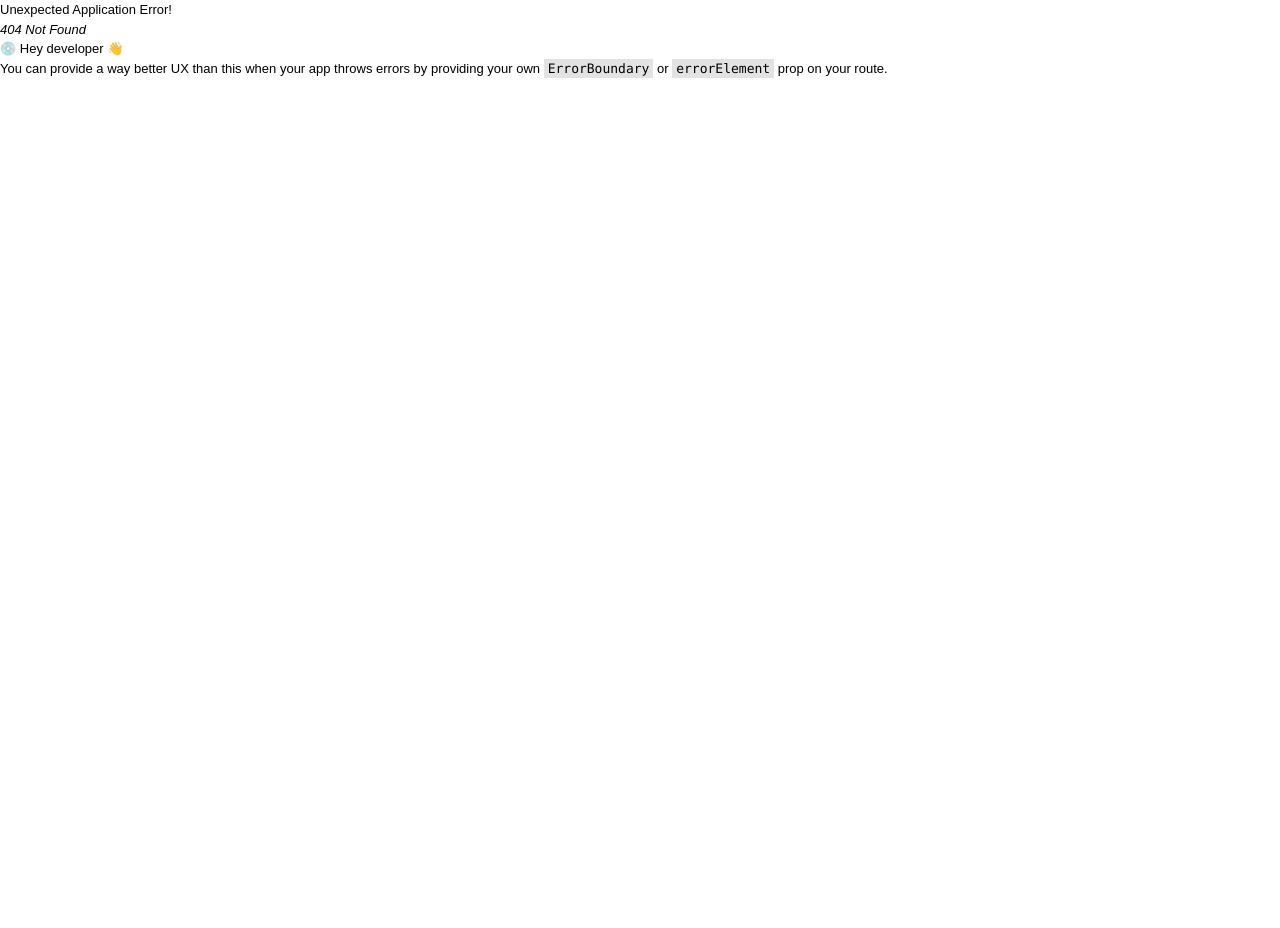
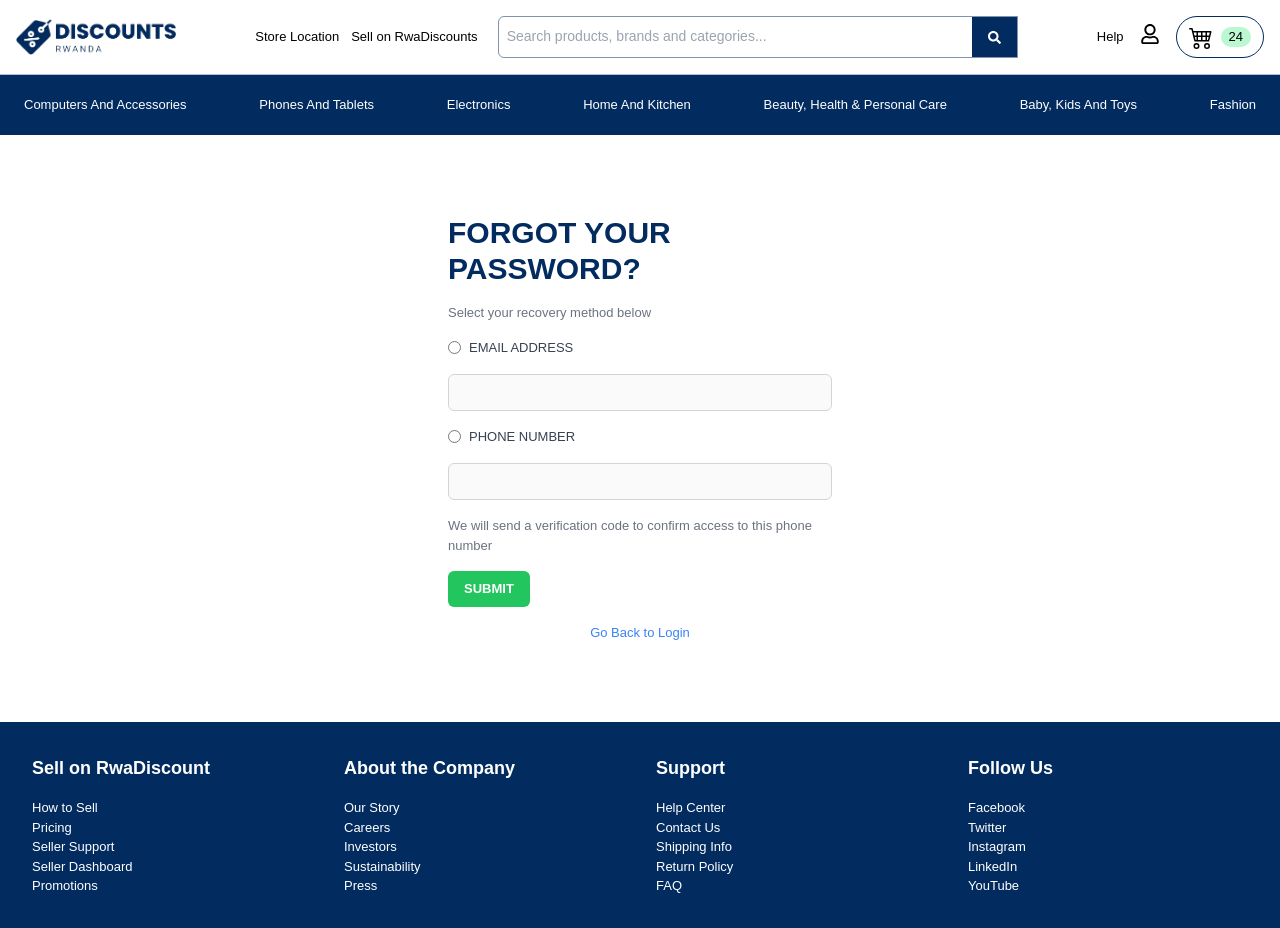
Before and after one commit to Mike-0123/RwaDiscounts, a React (Vite) app: page /login/forgotPassword in a window 1280 px wide. Before the commit this address had no page. Before the commit the page ends 800 px from the top, so only its background shows below. Built offline with nearby package versions, Linux system fonts and the light colour scheme.

Commit message:
feat: forms created

```diff
--- /dev/null
+++ b/src/pages/Sell/ForgotPassword.tsx
@@ -0,0 +1,81 @@
+import React, { useState, FormEvent } from 'react';
+import { Link } from 'react-router-dom';
+
+const ForgotPasswordForm: React.FC = () => {
+  const [recoveryMethod, setRecoveryMethod] = useState<string>('');
+  const [email, setEmail] = useState<string>('');
+  const [phoneNumber, setPhoneNumber] = useState<string>('');
+
+  const handleSubmit = (e: FormEvent<HTMLFormElement>) => {
+    e.preventDefault();
+    // Perform forgot password logic here
+    console.log('Recovery method:', recoveryMethod);
+    console.log('Email:', email);
+    console.log('Phone number:', phoneNumber);
+  };
+
+  return (
+    <div className="container mx-auto max-w-sm py-20">
+      <h2 className="text-3xl text-[#022b5f] font-bold mb-4">FORGOT YOUR PASSWORD?</h2>
+      <p className="text-gray-500 mb-4">Select your recovery method below</p>
+      <form className="space-y-4" onSubmit={handleSubmit}>
+        <div className="flex items-center">
+          <input
+            type="radio"
+            name="recoveryMethod"
+            value="email"
+            checked={recoveryMethod === 'email'}
+            onChange={() => setRecoveryMethod('email')}
+          />
+          <label className="ml-2 text-gray-700">EMAIL ADDRESS</label>
+        </div>
+        <div className="flex flex-col">
+          <input
+            type="email"
+            className="border border-gray-300 rounded-md p-2"
+            value={email}
+            onChange={(e) => setEmail(e.target.value)}
+            required
+            disabled={recoveryMethod !== 'email'}
+          />
+        </div>
+        <div className="flex items-center">
+          <input
+            type="radio"
+            name="recoveryMethod"
+            value="phone"
+            checked={recoveryMethod === 'phone'}
+            onChange={() => setRecoveryMethod('phone')}
+          />
+          <label className="ml-2 text-gray-700">PHONE NUMBER</label>
+        </div>
+        <div className="flex flex-col">
+          <input
+            type="tel"
+            className="border border-gray-300 rounded-md p-2"
+            value={phoneNumber}
+            onChange={(e) => setPhoneNumber(e.target.value)}
+            required
+            disabled={recoveryMethod !== 'phone'}
+          />
+        </div>
+        <p className="text-gray-500">
+          We will send a verification code to confirm access to this phone number
+        </p>
+        <button
+          type="submit"
+          className="bg-green-500 text-white font-bold py-2 px-4 rounded-md hover:bg-green-600"
+        >
+          SUBMIT
+        </button>
+      </form>
+      <div className="text-center mt-4">
+        <Link to='/login' className="text-blue-500 hover:underline">
+          Go Back to Login
+        </Link>
+      </div>
+    </div>
+  );
+};
+
+export default ForgotPasswordForm;
--- /dev/null
+++ b/src/pages/Sell/Login.tsx
@@ -0,0 +1,63 @@
+import React, { useState, FormEvent } from 'react';
+import { Link } from 'react-router-dom';
+
+const LoginForm: React.FC = () => {
+  const [email, setEmail] = useState<string>('');
+  const [password, setPassword] = useState<string>('');
+
+  const handleSubmit = (e: FormEvent<HTMLFormElement>) => {
+    e.preventDefault();
+    // Perform login logic here
+    console.log('Email:', email);
+    console.log('Password:', password);
+  };
+
+  return (
+    <div className="container mx-auto max-w-sm py-20">
+      <h2 className="text-3xl text-[#022b5f] font-bold mb-4">LOGIN TO YOUR SELLERHQ ACCOUNT</h2>
+      <form className="space-y-4" onSubmit={handleSubmit}>
+        <div className="flex flex-col">
+          <label className="text-gray-700">EMAIL ADDRESS</label>
+          <input
+            type="email"
+            className="border border-gray-300 rounded-md p-2"
+            value={email}
+            onChange={(e) => setEmail(e.target.value)}
+            required
+          />
+        </div>
+        <div className="flex flex-col">
+          <label className="text-gray-700">PASSWORD</label>
+          <div className="relative">
+            <input
+              type="password"
+              className="border border-gray-300 w-full rounded-md p-2 pr-8"
+              value={password}
+              onChange={(e) => setPassword(e.target.value)}
+              required
+            />
+            <button
+              type="button"
+              className="absolute right-0 top-0 bottom-0 flex items-center justify-center px-3 py-2 text-gray-500 hover:text-gray-700"
+            >
+           SHOW
+            </button>
+          </div>
+        </div>
+        <div className="text-right">
+          <Link to='forgotPassword' className="text-blue-500 hover:underline">
+            Forgot password?
+          </Link>
+        </div>
+        <button
+          type="submit"
+          className="bg-green-500 text-white font-bold py-2 px-4 rounded-md hover:bg-green-600"
+        >
+          LOGIN
+        </button>
+      </form>
+    </div>
+  );
+};
+
+export default LoginForm;
--- a/src/pages/Sell/SignUp.tsx
+++ b/src/pages/Sell/SignUp.tsx
@@ -1,4 +1,5 @@
-import React, { useState, ChangeEvent, FormEvent } from 'react';
+import React, { useState, FormEvent } from 'react';
+import { Link } from 'react-router-dom';
 
 const SignUp: React.FC = () => {
   const [storeName, setStoreName] = useState<string>('');
@@ -233,9 +234,9 @@ const SignUp: React.FC = () => {
         </button>
         <p className="text-gray-700 mt-4">
           Already have an account?{' '}
-          <a href="#" className="text-blue-500">
+          <Link to='/login' className="text-blue-500">
             Sign in here!
-          </a>
+          </Link>
         </p>
       </form>
     </div>
```
Also changed, not shown: src/App.tsx (+8 -0 lines).
